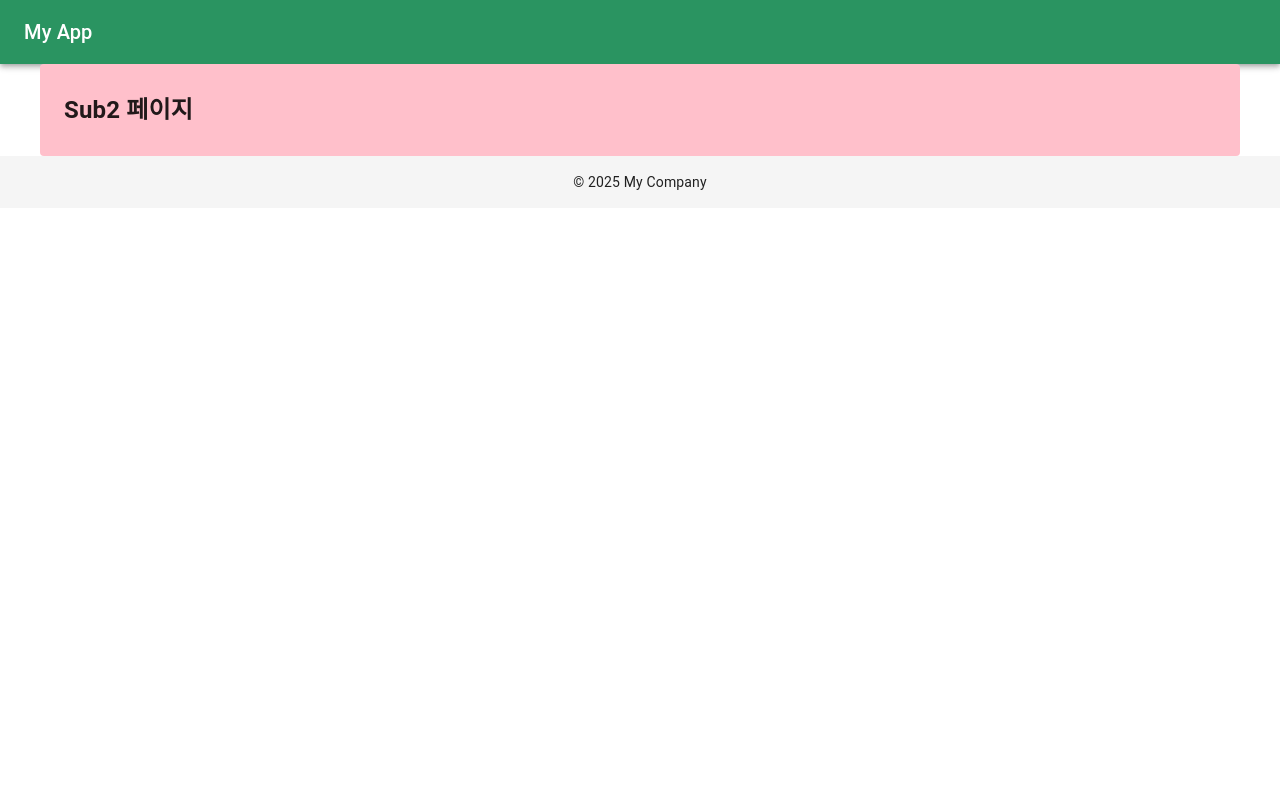
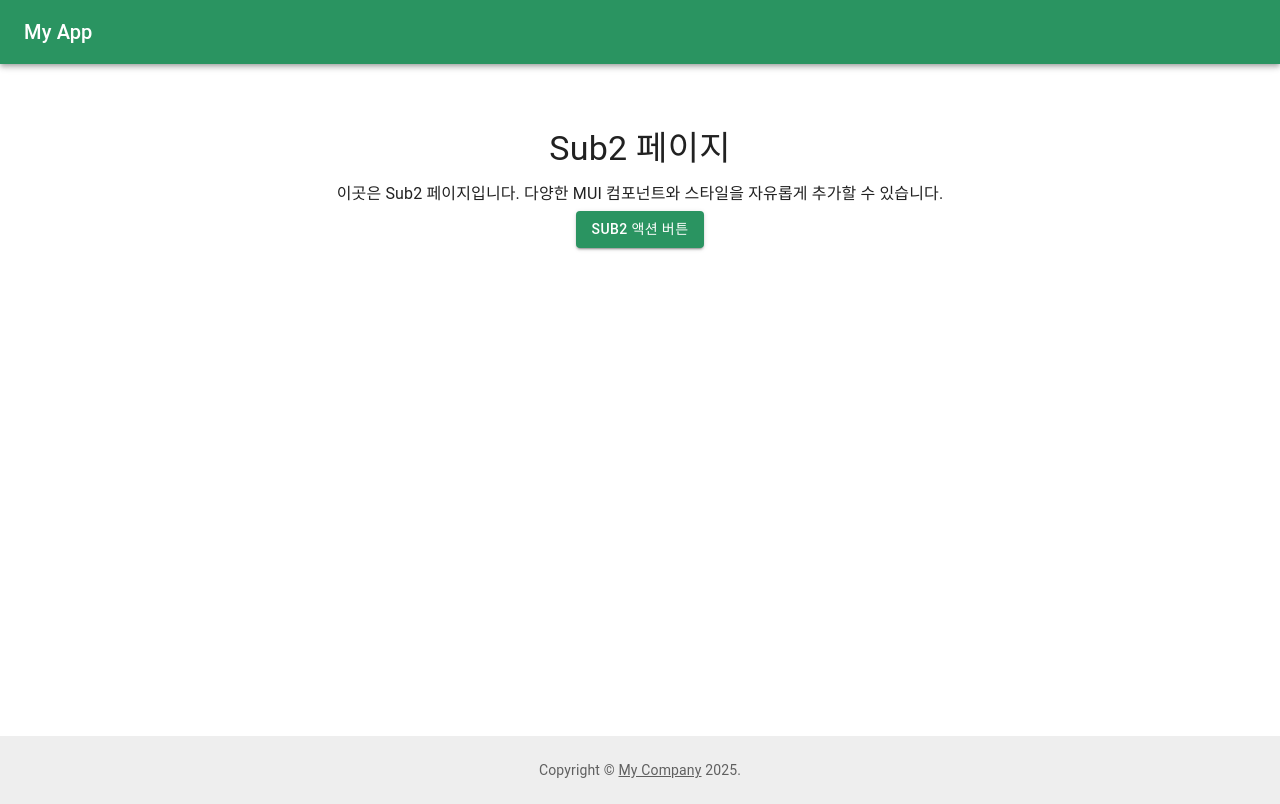
Before and after one commit to parkwonjun19/FCAJ, a React (Vite) app: page /sub2 in a window 1280 px wide. Built offline with nearby package versions, Linux system fonts and the light colour scheme; some icons are missing.

Commit message:
2025-05-13

```diff
--- a/package.json
+++ b/package.json
@@ -1,5 +1,11 @@
 {
   "name": "react-mui-test",
+  "scripts": {
+    "dev": "vite",
+    "build": "vite build",
+    "predeploy": "npm run build",
+    "deploy": "gh-pages -d dist"
+  },
   "private": true,
   "version": "0.0.0",
   "type": "module",
--- a/src/App.tsx
+++ b/src/App.tsx
@@ -1,4 +1,5 @@
 // src/App.tsx
+
 import { BrowserRouter, Routes, Route } from 'react-router-dom';
 import Layout from './components/layout/Layout';
 import MainPage from './pages/MainPage';
@@ -8,16 +9,16 @@ import Sub3Page from './pages/Sub3Page';
 import Sub4Page from './pages/Sub4Page';
 import Sub5Page from './pages/Sub5Page';
 import CssBaseline from '@mui/material/CssBaseline';
-import { ThemeProvider } from '@mui/material/styles';
-import { createTheme } from '@mui/material/styles';
+import { ThemeProvider, createTheme } from '@mui/material/styles';
+import './styles/global.css';
 
+// 여러 테마 예시 (필요에 따라 동적으로 바꿀 수도 있음)
 const theme1 = createTheme({
   palette: {
     primary: { main: '#2a9461' },
     secondary: { main: '#494c7d' },
   },
 });
-
 const theme2 = createTheme({
   palette: {
     primary: { main: '#df2b5b' },
@@ -26,14 +27,22 @@ const theme2 = createTheme({
 });
 
 function App() {
+  // 동적 테마 변경이 필요하면 useState로 관리
+  // const [theme, setTheme] = React.useState(theme1);
+
   return (
-    <>
-    <CssBaseline />
+    // ThemeProvider: 앱 전체에 MUI 테마를 적용
     <ThemeProvider theme={theme1}>
+      {/* CssBaseline: 브라우저별 기본 CSS를 초기화 (reset) */}
+      <CssBaseline />
+      {/* BrowserRouter: 리액트 라우터의 SPA 내비게이션 컨텍스트 제공 */}
       <BrowserRouter>
+        {/* Layout: Header, Footer, Container 등 공통 레이아웃 적용 */}
         <Layout>
+          {/* Routes: URL 경로에 따라 해당 컴포넌트 렌더링 */}
           <Routes>
-            <Route path="/Main" element={<MainPage />} />
+            {/* Route: 각 페이지 경로와 컴포넌트 연결 */}
+            <Route path="/" element={<MainPage />} />
             <Route path="/sub1" element={<Sub1Page />} />
             <Route path="/sub2" element={<Sub2Page />} />
             <Route path="/sub3" element={<Sub3Page />} />
@@ -43,7 +52,6 @@ function App() {
         </Layout>
       </BrowserRouter>
     </ThemeProvider>
-    </>
   );
 }
 
--- a/src/components/layout/Footer.tsx
+++ b/src/components/layout/Footer.tsx
@@ -1,11 +1,37 @@
 // src/components/layout/Footer.tsx
+
 import Box from '@mui/material/Box';
 import Typography from '@mui/material/Typography';
+import Link from '@mui/material/Link';
 
 export default function Footer() {
   return (
-    <Box component="footer" sx={{ py: 2, textAlign: 'center', bgcolor: '#f5f5f5' }}>
-      <Typography variant="body2">© 2025 My Company</Typography>
+    // Box: MUI의 레이아웃 컴포넌트로, footer 영역을 감싸고 스타일을 적용합니다.
+    <Box
+      component="footer"
+      sx={{
+        py: 3, // 상하 패딩
+        px: 2, // 좌우 패딩
+        mt: 'auto', // flex 레이아웃에서 Footer를 하단에 고정
+        backgroundColor: (theme) =>
+          // 라이트/다크 모드에 따라 배경색을 다르게 지정
+          theme.palette.mode === 'light'
+            ? theme.palette.grey[200]
+            : theme.palette.grey[800],
+        textAlign: 'center', // 텍스트 중앙 정렬
+      }}
+    >
+      {/* Typography: 텍스트 스타일을 일관되게 적용하는 MUI 컴포넌트 */}
+      <Typography variant="body2" color="text.secondary">
+        {'Copyright © '}
+        {/* Link: 회사명에 하이퍼링크를 추가합니다. 필요 없으면 삭제 가능 */}
+        <Link color="inherit" href="https://your-website.com/">
+          My Company
+        </Link>{' '}
+        {/* new Date().getFullYear()를 사용해 연도가 자동으로 갱신됩니다 */}
+        {new Date().getFullYear()}
+        {'.'}
+      </Typography>
     </Box>
   );
 }
--- a/src/components/layout/Layout.tsx
+++ b/src/components/layout/Layout.tsx
@@ -1,14 +1,30 @@
 // src/components/layout/Layout.tsx
+
 import React from 'react';
 import Header from './Header';
 import Footer from './Footer';
 import Container from '@mui/material/Container';
 
+/**
+ * Layout 컴포넌트는 페이지 전체의 공통 구조(헤더, 푸터, 메인 컨텐츠)를 담당합니다.
+ * - Header: 상단 네비게이션 바 (공통)
+ * - Container: 메인 컨텐츠 영역 (children이 들어감)
+ * - Footer: 하단 푸터 (공통)
+ *
+ * Container의 minHeight를 조정해 Footer가 항상 하단에 위치하도록 합니다.
+ */
 export default function Layout({ children }: { children: React.ReactNode }) {
   return (
     <>
       <Header />
-      <Container className="abcde" sx={{ padding: 1, backgroundColor: 'pink', borderRadius: 1 }}>
+      <Container
+        maxWidth="lg"
+        sx={{
+          flex: 1,
+          minHeight: 'calc(100vh - 128px)', // 헤더(64px)+푸터(64px) 높이만큼 빼기
+          py: 4, // 상하 여백
+        }}
+      >
         {children}
       </Container>
       <Footer />
--- a/src/pages/MainPage.tsx
+++ b/src/pages/MainPage.tsx
@@ -1,17 +1,24 @@
+// src/pages/MainPage.tsx
+
+import React from 'react';
+
 export default function MainPage() {
+  // 환영 메시지와 공지 리스트 데이터
   const welcome = "환영합니다!";
   const items = ["공지사항", "이벤트", "업데이트"];
 
+  // 여러 태그를 반환할 때는 반드시 하나의 부모 요소(예: <div> 또는 Fragment)로 감싸야 합니다.
+  // Fragment(<>...</>)를 사용하면 불필요한 div 없이 여러 태그를 그룹화할 수 있습니다.
   return (
-      <div className="main-page">
+    <>
       <h2>메인 페이지</h2>
       <p>{welcome}</p>
       <ul>
+        {/* 배열의 map을 이용해 리스트 아이템을 동적으로 생성합니다. */}
         {items.map((item, idx) => (
           <li key={idx}>{item}</li>
         ))}
       </ul>
-        <button style={{ backgroundColor: 'skyblue', fontSize: '16px' }}>클릭</button>
-      </div>
+    </>
   );
 }
--- a/src/pages/Sub1Page.tsx
+++ b/src/pages/Sub1Page.tsx
@@ -1,4 +1,23 @@
+// src/pages/Sub1Page.tsx
 
+import React from 'react';
+import Typography from '@mui/material/Typography';
+import Box from '@mui/material/Box';
+
+/**
+ * Sub1Page 컴포넌트는 /sub1 경로에서 보여질 페이지입니다.
+ * MUI의 Box와 Typography를 활용해 간단한 서브 페이지 레이아웃을 구성합니다.
+ */
 export default function Sub1Page() {
-    return <h2>Sub1 페이지</h2>;
+  return (
+    <Box sx={{ py: 4, textAlign: 'center' }}>
+      <Typography variant="h4" gutterBottom>
+        Sub1 페이지
+      </Typography>
+      <Typography variant="body1">
+        이곳은 Sub1 페이지입니다.
+        원하는 내용을 자유롭게 추가하세요.
+      </Typography>
+    </Box>
+  );
 }
--- a/src/pages/Sub2Page.tsx
+++ b/src/pages/Sub2Page.tsx
@@ -1,3 +1,25 @@
+// src/pages/Sub2Page.tsx
+
+import React from 'react';
+import { Container, Typography, Button } from '@mui/material';
+
+/**
+ * Sub2Page 컴포넌트는 /sub2 경로에서 보여질 페이지입니다.
+ * MUI의 Container, Typography, Button을 활용해 간단한 서브 페이지 레이아웃을 구성합니다.
+ */
 export default function Sub2Page() {
-    return <h2>Sub2 페이지</h2>;
+  return (
+    <Container sx={{ py: 4, textAlign: 'center' }}>
+      <Typography variant="h4" gutterBottom>
+        Sub2 페이지
+      </Typography>
+      <Typography variant="body1" gutterBottom>
+        이곳은 Sub2 페이지입니다.
+        다양한 MUI 컴포넌트와 스타일을 자유롭게 추가할 수 있습니다.
+      </Typography>
+      <Button variant="contained" color="primary">
+        Sub2 액션 버튼
+      </Button>
+    </Container>
+  );
 }
--- a/vite.config.ts
+++ b/vite.config.ts
@@ -7,4 +7,5 @@ export default defineConfig({
     open: true, // 이 부분이 브라우저 자동 오픈을 담당
   },
   plugins: [react()],
+  base: '/FCAJ/', // GitHub 저장소 이름으로 변경 repository name (예: '/my-vite-app/')
 })
```
Also changed, not shown: src/components/layout/Header.tsx (+80 -24 lines), src/styles/global.css (added), 1 other file (tests, documents, lock files or other folders). Lines whose indentation alone changed are shown as unchanged.
